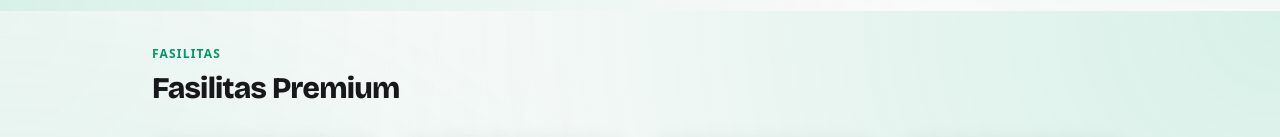
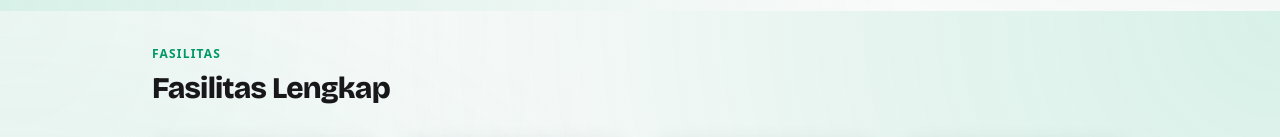
Before and after one commit to kevinsedayu/sewa-lap, a Next.js app: page / in a window 1280 px wide. Shown: the part 789-926 px from the top of the page. Built offline with nearby package versions, Linux system fonts and the light colour scheme; no server answers; the database is empty.

Commit message:
fix: rename Fasilitas Premium to Fasilitas Lengkap

```diff
--- a/src/app/page.tsx
+++ b/src/app/page.tsx
@@ -132,7 +132,7 @@ export default async function Home() {
             <div>
               <p className="text-xs font-bold text-emerald-600 uppercase tracking-widest mb-2">Fasilitas</p>
               <h2 className="text-3xl font-extrabold text-zinc-900 tracking-tight font-bricolage">
-                Fasilitas Premium
+                Fasilitas Lengkap
               </h2>
             </div>
           </div>
```
